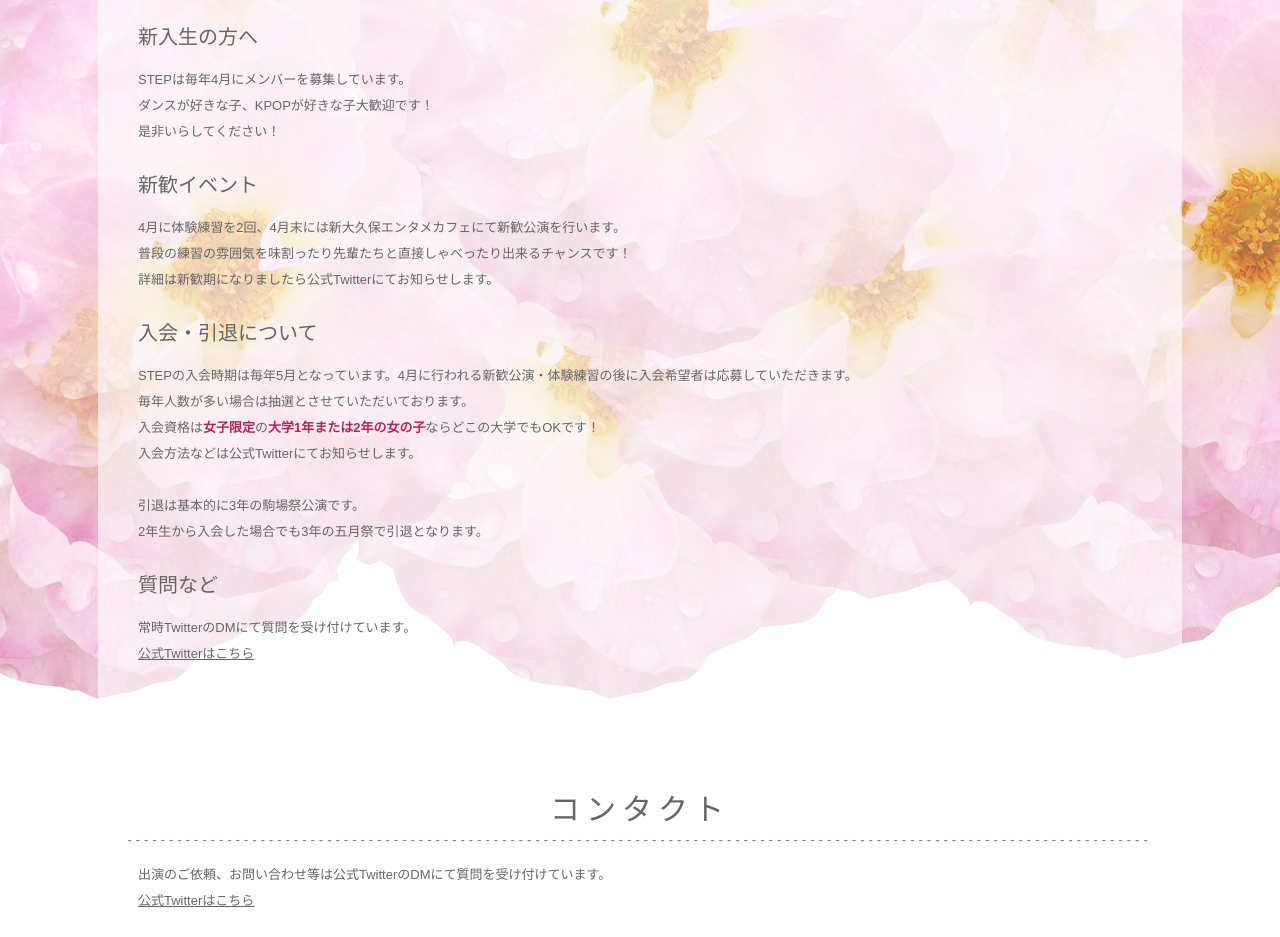
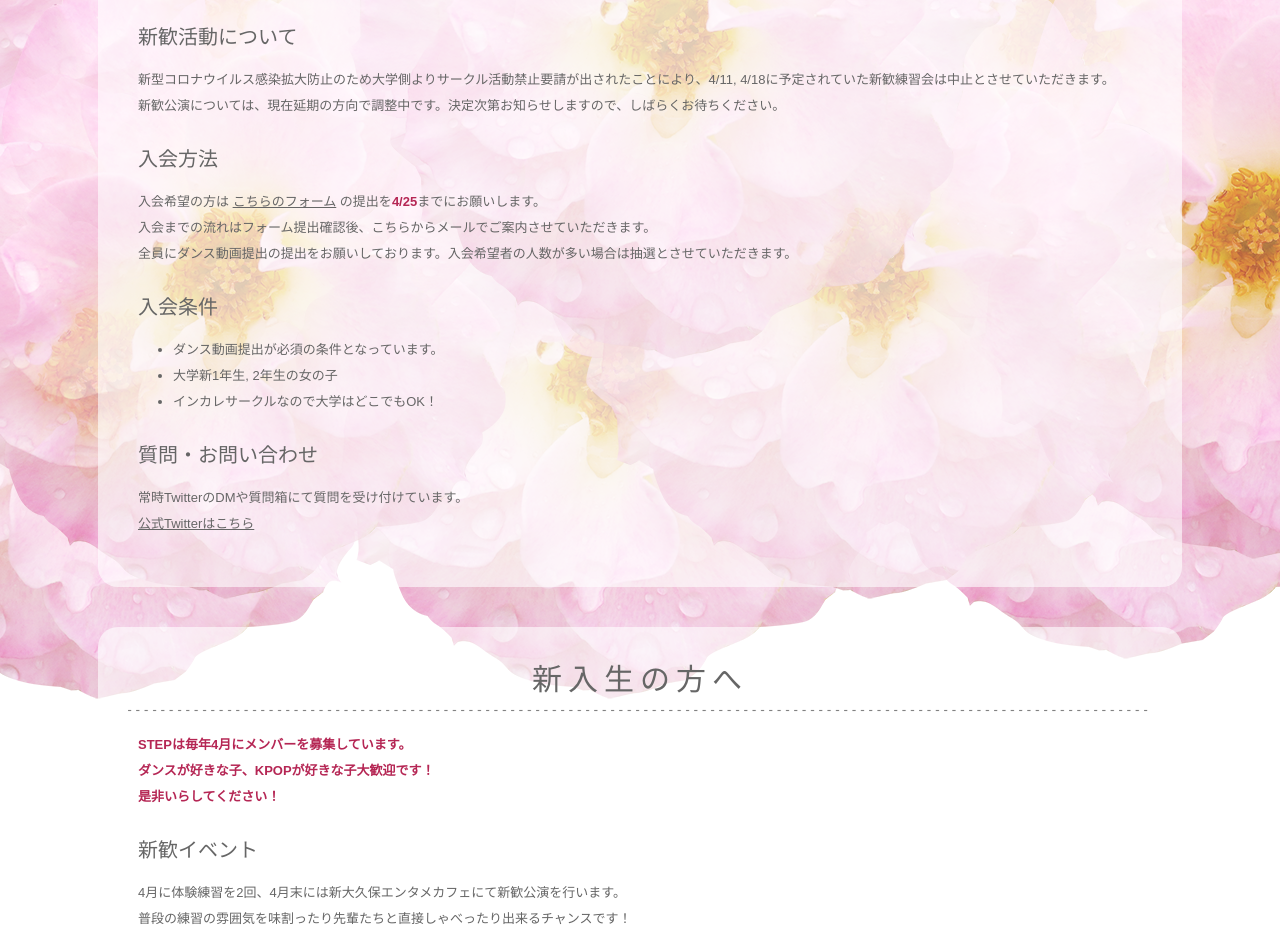
Before and after one commit to yuri-flower/STEP, a plain HTML site: page information.html in a window 1280 px wide. Shown: the part 228-1165 px from the top of the page. Drawn offline with Linux system fonts and the light colour scheme.

Commit message:
新歓情報更新

```diff
--- a/information.html
+++ b/information.html
@@ -48,11 +48,43 @@
 
 <section class="inner first">
 
-<h2>新歓情報</h2>
-<h3>新入生の方へ</h3>
-<p>STEPは毎年4月にメンバーを募集しています。<br>
+
+<h2>2020新歓情報<span class="newicon">NEW</span></h2>
+<h3>新歓活動について</h3>
+<p>新型コロナウイルス感染拡大防止のため大学側よりサークル活動禁止要請が出されたことにより、4/11, 4/18に予定されていた新歓練習会は中止とさせていただきます。<br>
+新歓公演については、現在延期の方向で調整中です。決定次第お知らせしますので、しばらくお待ちください。</p>
+
+<h3>入会方法</h3>
+<p>入会希望の方は
+<a href="https://docs.google.com/forms/d/e/1FAIpQLSf_O-Nj72_35OHiXgtwU_66ADsaY0JhGXLIuDsSz7x1FCYegw/viewform" target="_blank">こちらのフォーム</a>
+の提出を<strong class="color1">4/25</strong>までにお願いします。<br>
+入会までの流れはフォーム提出確認後、こちらからメールでご案内させていただきます。<br>
+全員にダンス動画提出の提出をお願いしております。入会希望者の人数が多い場合は抽選とさせていただきます。
+</p>
+
+<h3>入会条件</h3>
+<ul>
+  <ol>
+    <li type = "disc">ダンス動画提出が必須の条件となっています。</li>
+    <li type = "disc">大学新1年生, 2年生の女の子</li>
+    <li type = "disc">インカレサークルなので大学はどこでもOK！</li>
+  </ol>
+</ul>
+
+<h3>質問・お問い合わせ</h3>
+<p>常時TwitterのDMや質問箱にて質問を受け付けています。<br>
+<a href="https://twitter.com/UTcopydanceSTEP">公式Twitterはこちら</a>
+</p>
+
+</section>
+
+<section class = "inner">
+
+<h2>新入生の方へ</h2>
+<!-- <h3>新入生の方へ</h3> -->
+<p><strong class = "color1">STEPは毎年4月にメンバーを募集しています。<br>
 ダンスが好きな子、KPOPが好きな子大歓迎です！<br>
-是非いらしてください！</p>
+是非いらしてください！</strong></p>
 
 <h3>新歓イベント</h3>
 <p>4月に体験練習を2回、4月末には新大久保エンタメカフェにて新歓公演を行います。<br>
@@ -64,12 +96,8 @@
 毎年人数が多い場合は抽選とさせていただいております。<br>
 入会資格は<strong class="color1">女子限定</strong>の<strong class="color1">大学1年または2年の女の子</strong>ならどこの大学でもOKです！<br>
 入会方法などは公式Twitterにてお知らせします。<br><br>
-引退は基本的に3年の駒場祭公演です。<br>2年生から入会した場合でも3年の五月祭で引退となります。</p>
+引退は基本的に3年の駒場祭公演です。<br>2年生から入会した場合でも3年の駒場祭で引退となります。</p>
 
-<h3>質問など</h3>
-<p>常時TwitterのDMにて質問を受け付けています。<br>
-<a href="https://twitter.com/UTcopydanceSTEP">公式Twitterはこちら</a>
-</p>
 
 </section>
 <section class="inner">
```
Also changed, not shown: index.html (+3 -13 lines).
